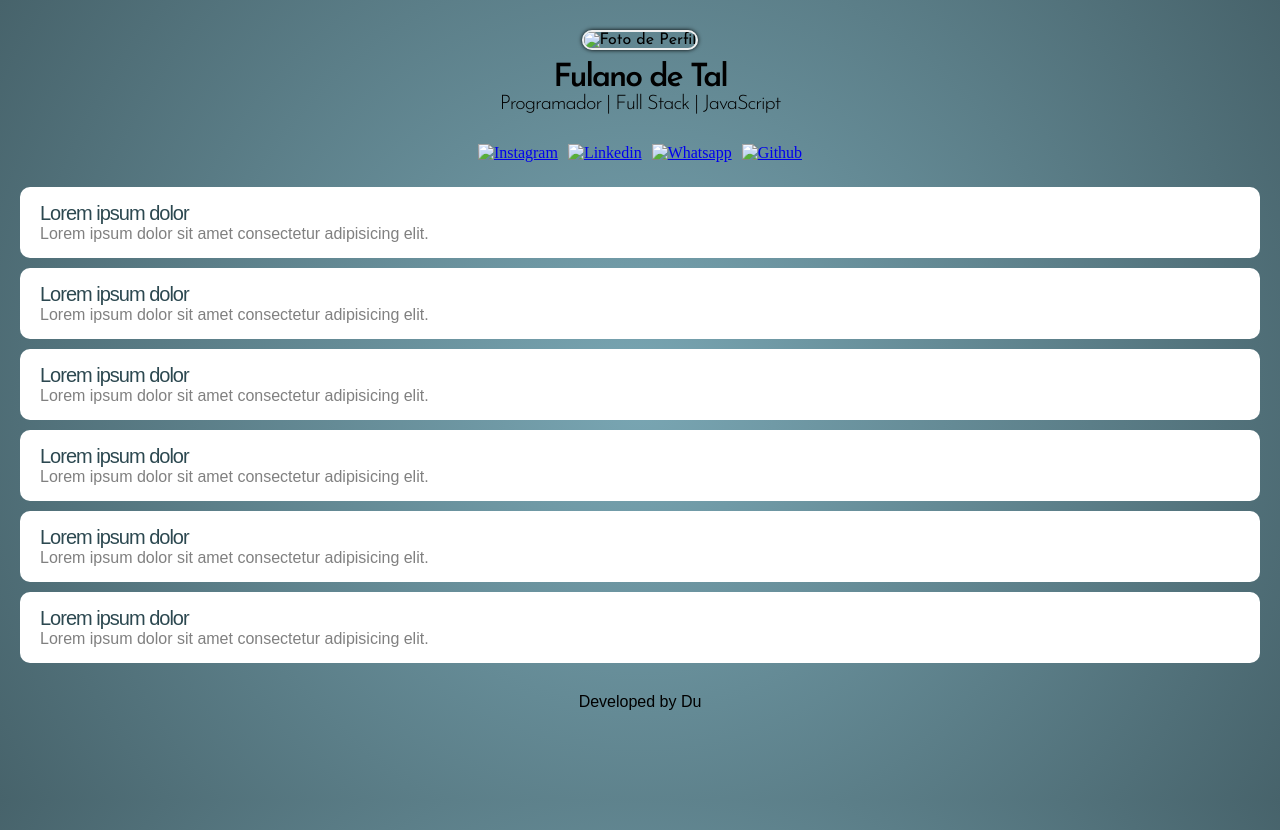
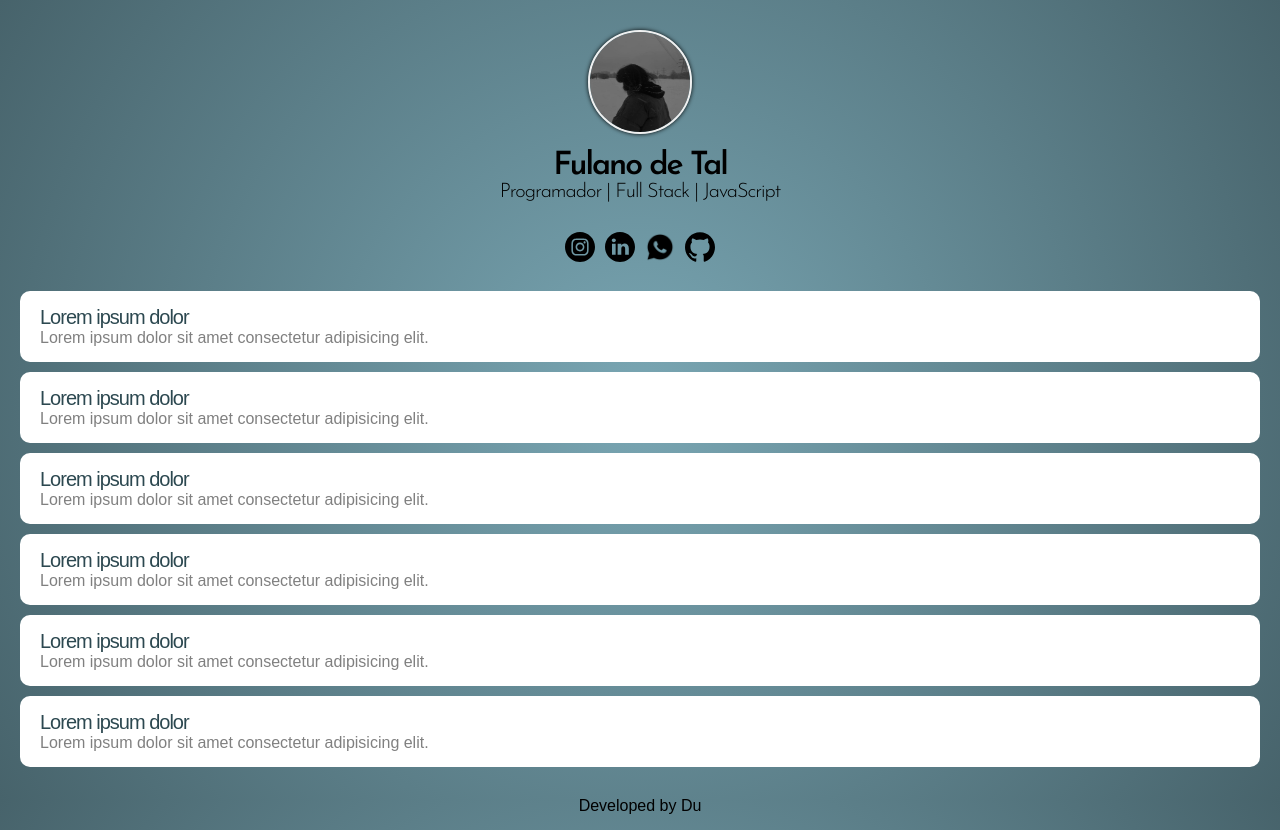
Before and after one commit to duu21/duu21.github.io, a plain HTML site: page index.html in a window 1280 px wide. Drawn offline with Linux system fonts and the light colour scheme; a web font is replaced by a local one.

Commit message:
Update imgs.html

```diff
--- a/index.html
+++ b/index.html
@@ -16,7 +16,7 @@
 <body>
   <container>
     <div class="profile">
-      <img src="./Projeto Linktree/assets/img/1ad81c004614e2f0b28f55b8db0d058e.jpg" alt="Foto de Perfil" class="profile-pic">
+      <img src="assets/img/1ad81c004614e2f0b28f55b8db0d058e.jpg" alt="Foto de Perfil" class="profile-pic">
       <h1 class="name-title">Fulano de Tal</h1>
       <h2 class="subtitle">Programador | Full Stack | JavaScript</h2>
     </div>
@@ -25,25 +25,25 @@
 
       <li>
         <a href="https://www.instagram.com" target="_blank">
-          <img src="./Projeto Linktree/assets/img/insta.svg" target="_blank" alt="Instagram">
+          <img src="assets/img/insta.svg" target="_blank" alt="Instagram">
         </a>
       </li>
 
       <li>
         <a href="https://www.linkedin.com" target="_blank">
-          <img src="./Projeto Linktree/assets/img/linkedin.svg" target="_blank" alt="Linkedin">
+          <img src="assets/img/linkedin.svg" target="_blank" alt="Linkedin">
         </a>
       </li>
 
       <li>
         <a href="https://wa.me" target="_blank">
-          <img src="./Projeto Linktree/assets/img/whatsapp.png" target="_blank" alt="Whatsapp">
+          <img src="assets/img/whatsapp.png" target="_blank" alt="Whatsapp">
         </a>
       </li>
 
       <li>
         <a href="https://github.com" target="_blank">
-          <img src="./Projeto Linktree/assets/img/github.svg" target="_blank" alt="Github">
+          <img src="assets/img/github.svg" target="_blank" alt="Github">
         </a>
       </li>
     </ul>
```
